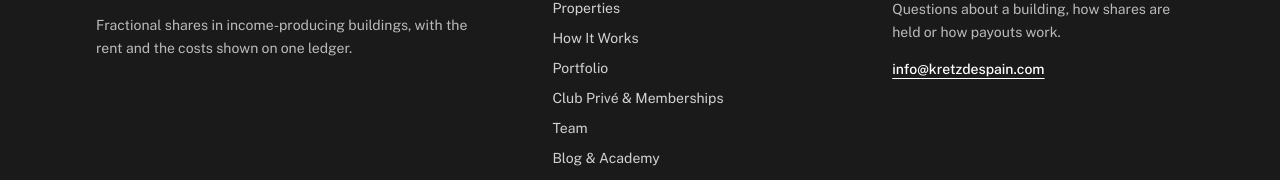
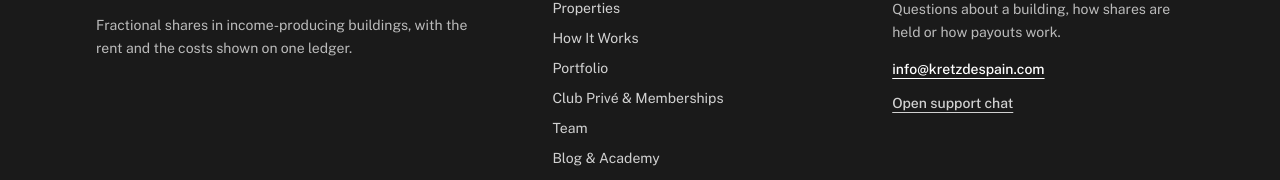
Before and after one commit to bitfurytech21-eng/Rental.krez, a React (Vite) app: page / in a window 1280 px wide. Shown: the part 7988-8168 px from the top of the page. Built offline with nearby package versions, Linux system fonts and the light colour scheme; no server answers; a web font is replaced by a local one.

Commit message:
Add footer entry point for in-app support chat

```diff
--- a/src/components/layout/Footer.tsx
+++ b/src/components/layout/Footer.tsx
@@ -66,6 +66,13 @@ export const Footer: React.FC<FooterProps> = ({ onNavigate }) => {
             >
               info@kretzdespain.com
             </a>
+            <button
+              type="button"
+              onClick={() => window.dispatchEvent(new CustomEvent('kretz:open-support'))}
+              className="mt-3 block text-sm font-medium text-white/80 underline underline-offset-4 hover:text-white"
+            >
+              Open support chat
+            </button>
           </div>
         </div>
 
```
